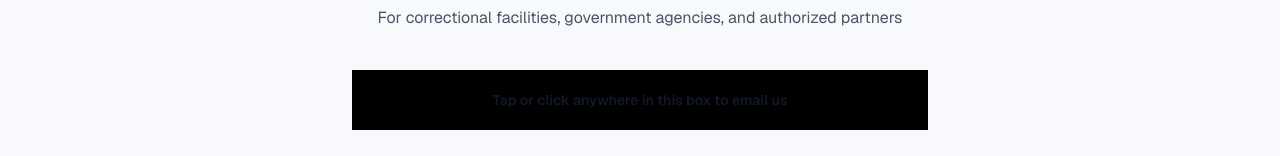
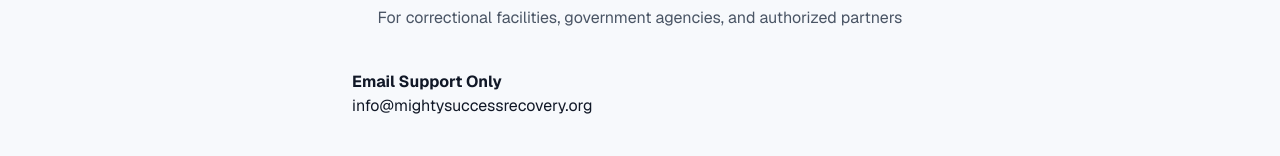
Before and after one commit to mightysuccessrecovery/mightysuccessrecovery-LockedInSystems, a Next.js app: page /contact in a window 1280 px wide. Shown: the part 219-375 px from the top of the page. Built offline with nearby package versions, Linux system fonts and the light colour scheme; no server answers.

Commit message:
Update contact and support email call-to-action blocks.
Use the same block-link format for both pages and set mailto subject to Support Request so users can click the email block directly.

Made-with: Cursor

```diff
--- a/app/contact/page.tsx
+++ b/app/contact/page.tsx
@@ -10,12 +10,12 @@ export default function Contact() {
       </p>
 
       <a
-        href="mailto:info@mightysuccessrecovery.org"
-        className="email-box mx-auto mt-10 block max-w-xl bg-black p-5 text-white no-underline focus-visible:outline focus-visible:outline-2 focus-visible:outline-offset-2 focus-visible:outline-[#0F2A44]"
+        href="mailto:info@mightysuccessrecovery.org?subject=Support%20Request"
+        className="email-box mx-auto mt-10 block max-w-xl text-black no-underline focus-visible:outline focus-visible:outline-2 focus-visible:outline-offset-2 focus-visible:outline-[#0F2A44]"
       >
-        <span className="block text-center text-sm font-semibold">
-          Tap or click anywhere in this box to email us
-        </span>
+        <strong>Email Support Only</strong>
+        <br />
+        info@mightysuccessrecovery.org
       </a>
 
       <form
--- a/app/support/page.tsx
+++ b/app/support/page.tsx
@@ -49,11 +49,12 @@ export default function SupportPage() {
           </CardHeader>
           <CardContent className="pt-6 text-center">
             <a
-              href="mailto:info@mightysuccessrecovery.org?subject=Mighty%20Success%20Recovery%20Inquiry"
-              className="inline-flex cursor-pointer items-center gap-3 rounded-lg bg-gold/10 px-6 py-4 text-lg font-semibold text-gold underline-offset-4 transition-colors hover:bg-gold/15 hover:underline focus-visible:outline focus-visible:outline-2 focus-visible:outline-offset-2 focus-visible:outline-gold"
+              href="mailto:info@mightysuccessrecovery.org?subject=Support%20Request"
+              className="mt-2 inline-block text-black no-underline"
             >
-              <Mail className="h-6 w-6 shrink-0 text-gold" aria-hidden />
-              <span className="break-all">info@mightysuccessrecovery.org</span>
+              <strong>Email Support Only</strong>
+              <br />
+              info@mightysuccessrecovery.org
             </a>
           </CardContent>
         </Card>
```
